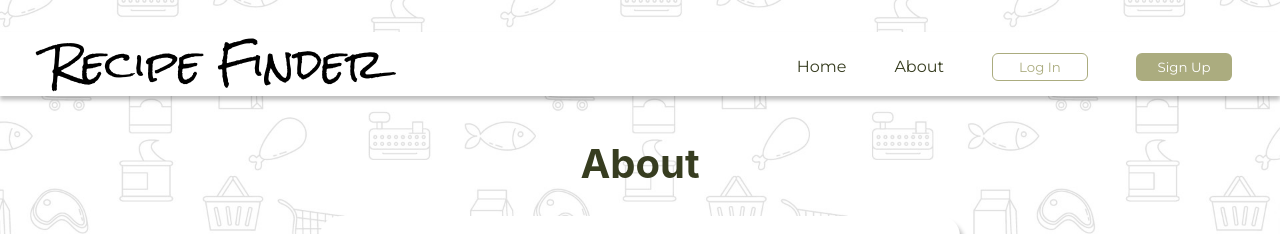
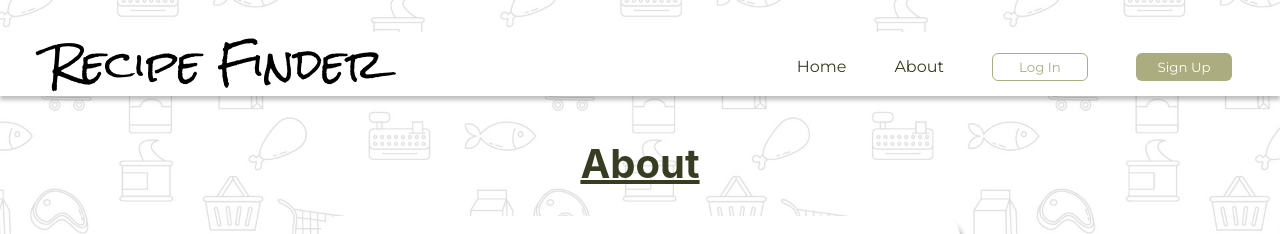
Before and after one commit to usmanazz/Recipe-Finder, a React (Create React App) app in the folder client/: page /about in a window 1280 px wide. Shown: the top 234 px of the page. Built offline with nearby package versions, Linux system fonts and the light colour scheme; no server answers.

Commit message:
underline title

```diff
--- a/client/src/pages/About/About.css
+++ b/client/src/pages/About/About.css
@@ -8,7 +8,7 @@
 }
 
 .title-container h2 {
-  text-decoration: none;
+  text-decoration: underline;
   color: var(--dark-green-color);
   font-family: var(--segoeUI-font);
   font-weight: bold;
```
